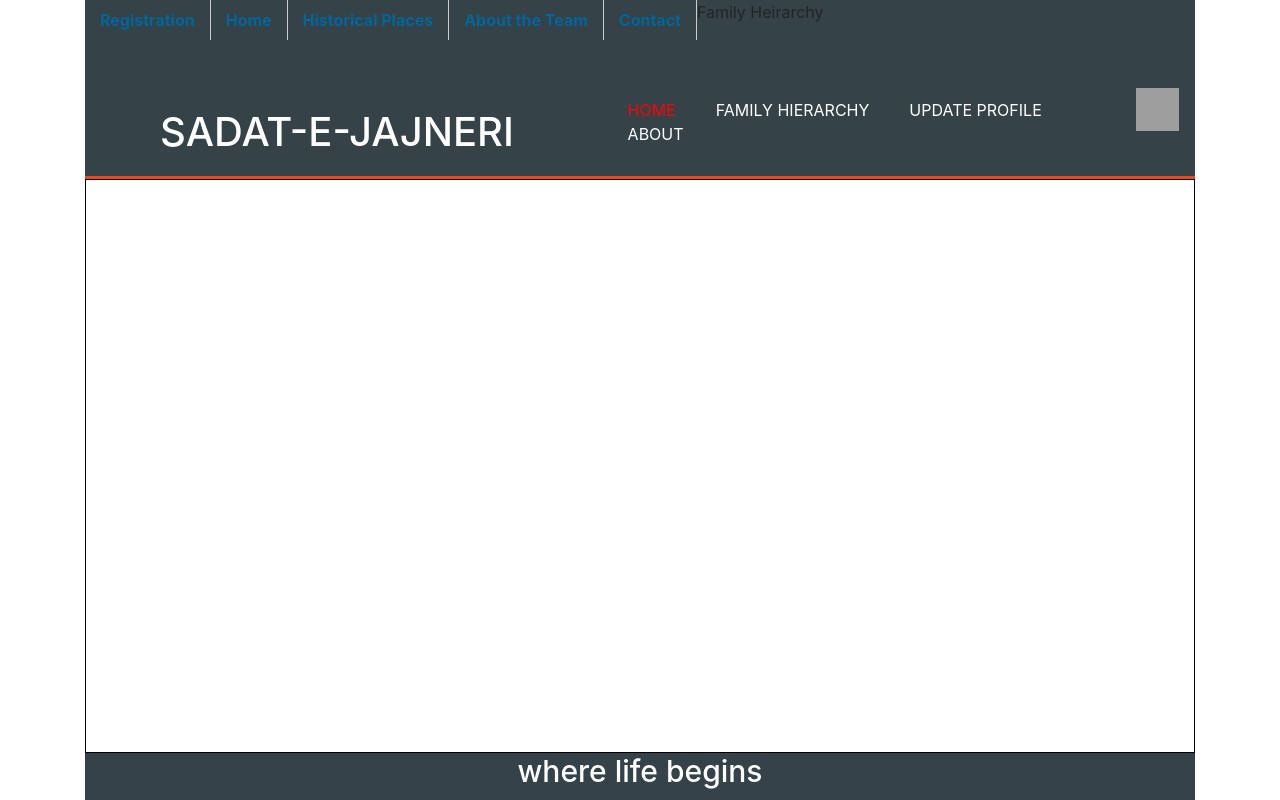
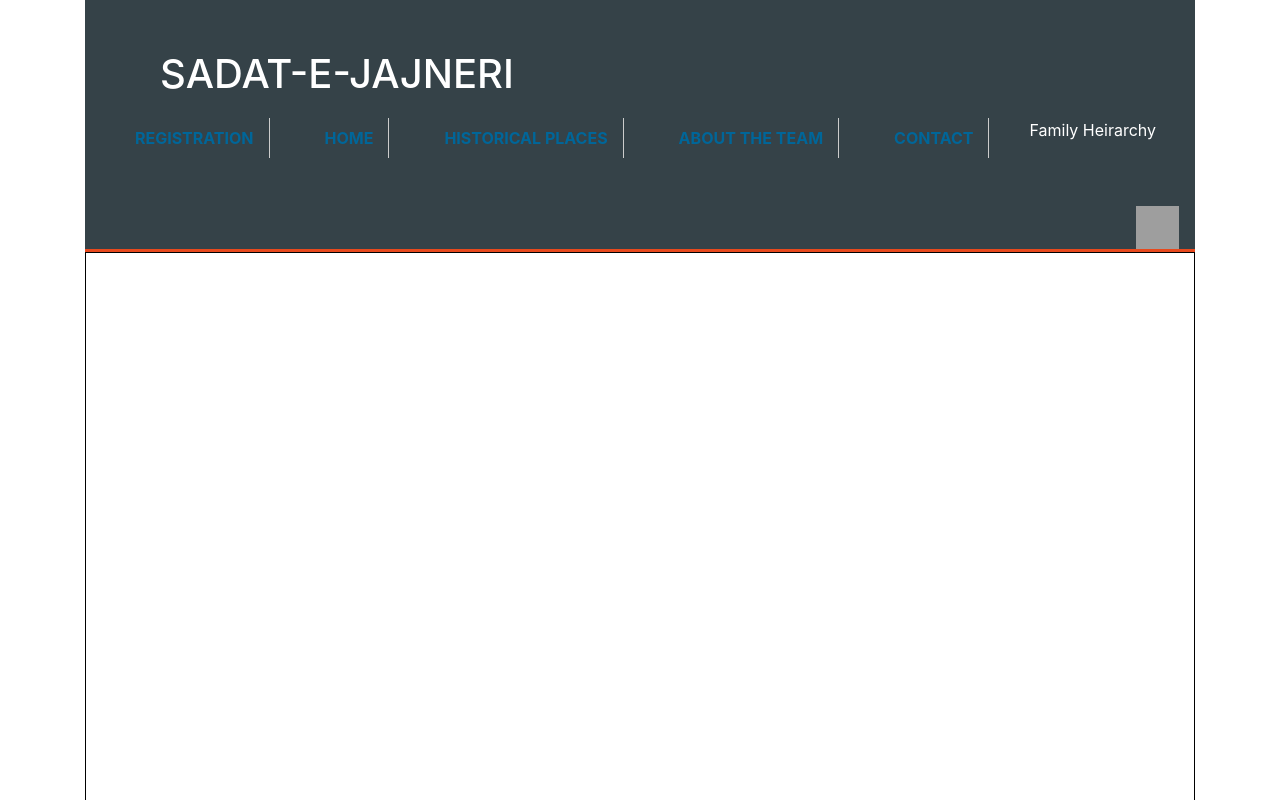
Before and after one commit to abdullahahmed2/family-tree, a React (Create React App) app in the folder family-tree-project/family-tree/: page / in a window 1280 px wide. Shown: the top 800 px of the page. Built offline with nearby package versions, Linux system fonts and the light colour scheme; grey boxes are pictures that could not be loaded.

Commit message:
minor changes to Homepage.js

```diff
--- a/family-tree-project/family-tree/src/pages/Homepage.js
+++ b/family-tree-project/family-tree/src/pages/Homepage.js
@@ -2,11 +2,14 @@ import React from 'react';
 import './Homepage.css';
 import NavBar from './nav.js';
 
+
 class homepage extends React.Component{
 		render() {
 			return(
-				<div className="App">
-				<NavBar />
+
+
+				<div>
+
 					<body>
 						<header>
 							<div className='container'>
@@ -14,18 +17,12 @@ class homepage extends React.Component{
 								<h1>SADAT-E-JAJNERI</h1>
 								</div>
 
+
+								<NavBar/>
+
 								<div className = "profile">
 								<a href=""> <img  src=" https://www.innonet.org/media/blank-profile-picture.png " width= "43px" height= "43px" /> </a>
 							  </div>
-
-							<nav>
-							    <ul>
-									<li className="current"><a href="Homepage.html">Home</a></li>
-									<li><a href="">Family Hierarchy</a></li>
-									<li><a href="">Update profile</a></li>
-									<li><a href="">About</a></li>
-								</ul>
-							</nav>
 							</div>
 						</header>
 
@@ -82,7 +79,7 @@ class homepage extends React.Component{
 					</body>
 
 				</div>
-			);
+			)
 		}
 	}
 	export default homepage;
```
Lines whose indentation alone changed are shown as unchanged.
